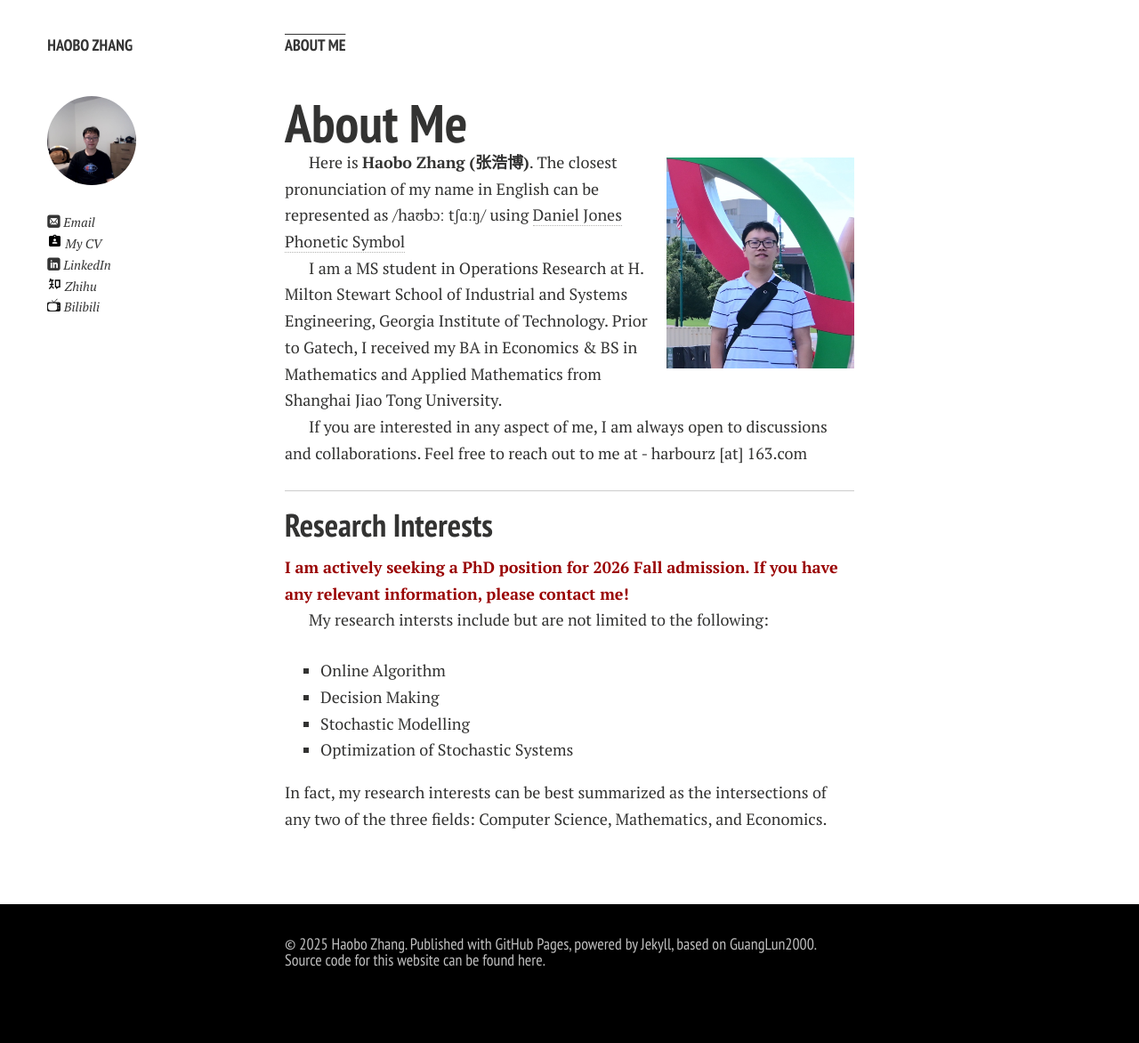
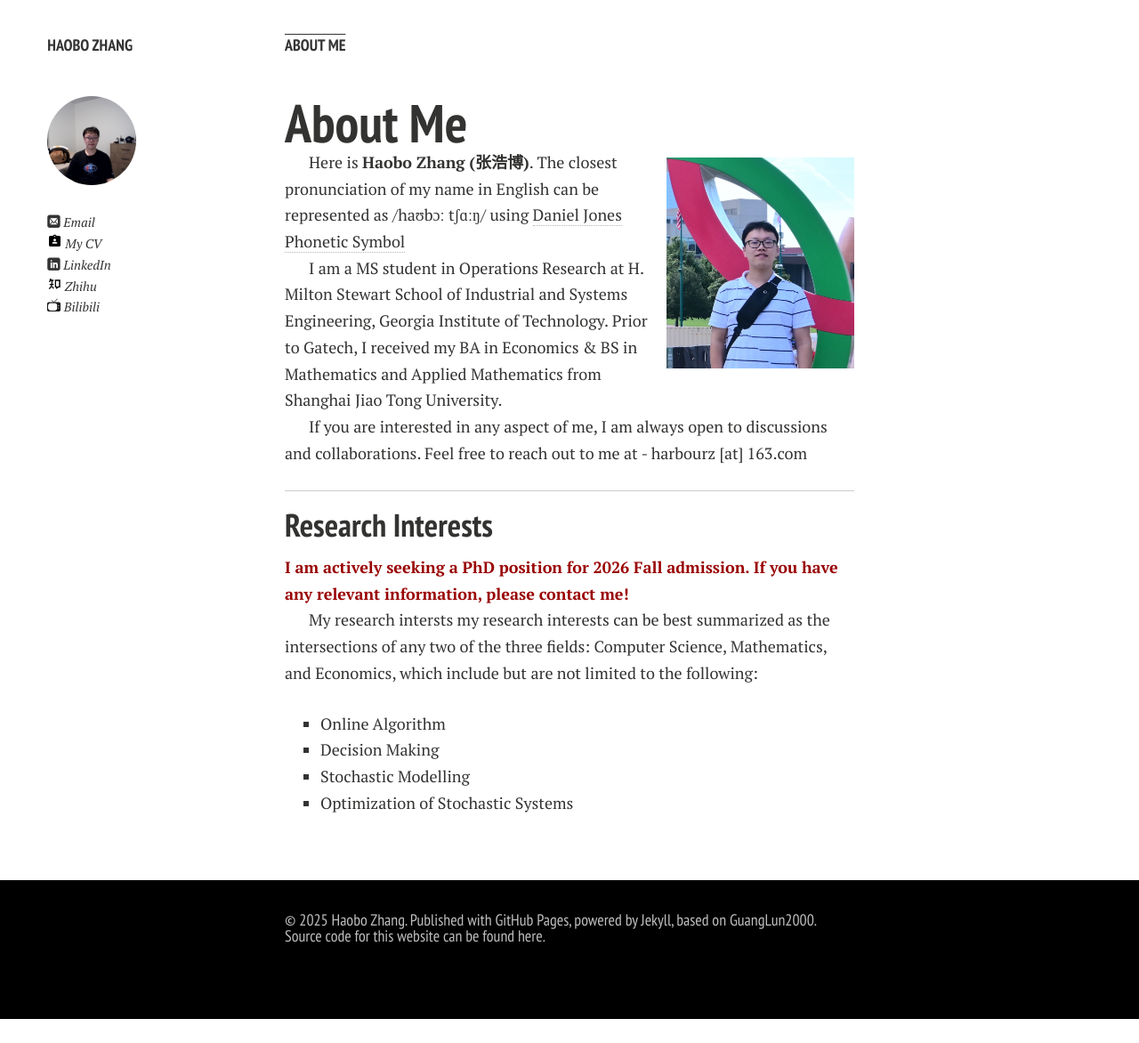
Before and after one commit to harbourz/harbourz.github.io, a Jekyll site: the page built from index.md, in a window 1280 px wide. Shown: the whole page at 89% size. Built offline with Jekyll 4.4.1, drawn with Linux system fonts in a browser that asks for light colours; nearby versions of some CDN libraries; comment, search, counter and statistics services are not loaded; a style sheet for code colours, icons or effects is not loaded; our own code applies the rules of GitHub Pages for plain Markdown files; after the commit the page ends 1145 px from its top, so only the background shows below that.

Commit message:
another minor change

```diff
--- a/index.md
+++ b/index.md
@@ -18,14 +18,12 @@
 
 **<font color="#990000">I am actively seeking a PhD position for 2026 Fall admission. If you have any relevant information, please contact me!</font>**
 
-My research intersts include but are not limited to the following:
+My research intersts my research interests can be best summarized as the intersections of any two of the three fields: Computer Science, Mathematics, and Economics, which include but are not limited to the following:
 
 - Online Algorithm
 - Decision Making
 - Stochastic Modelling
 - Optimization of Stochastic Systems
-
-In fact, my research interests can be best summarized as the intersections of any two of the three fields: Computer Science, Mathematics, and Economics.
 
 <!-- ---
 
```
